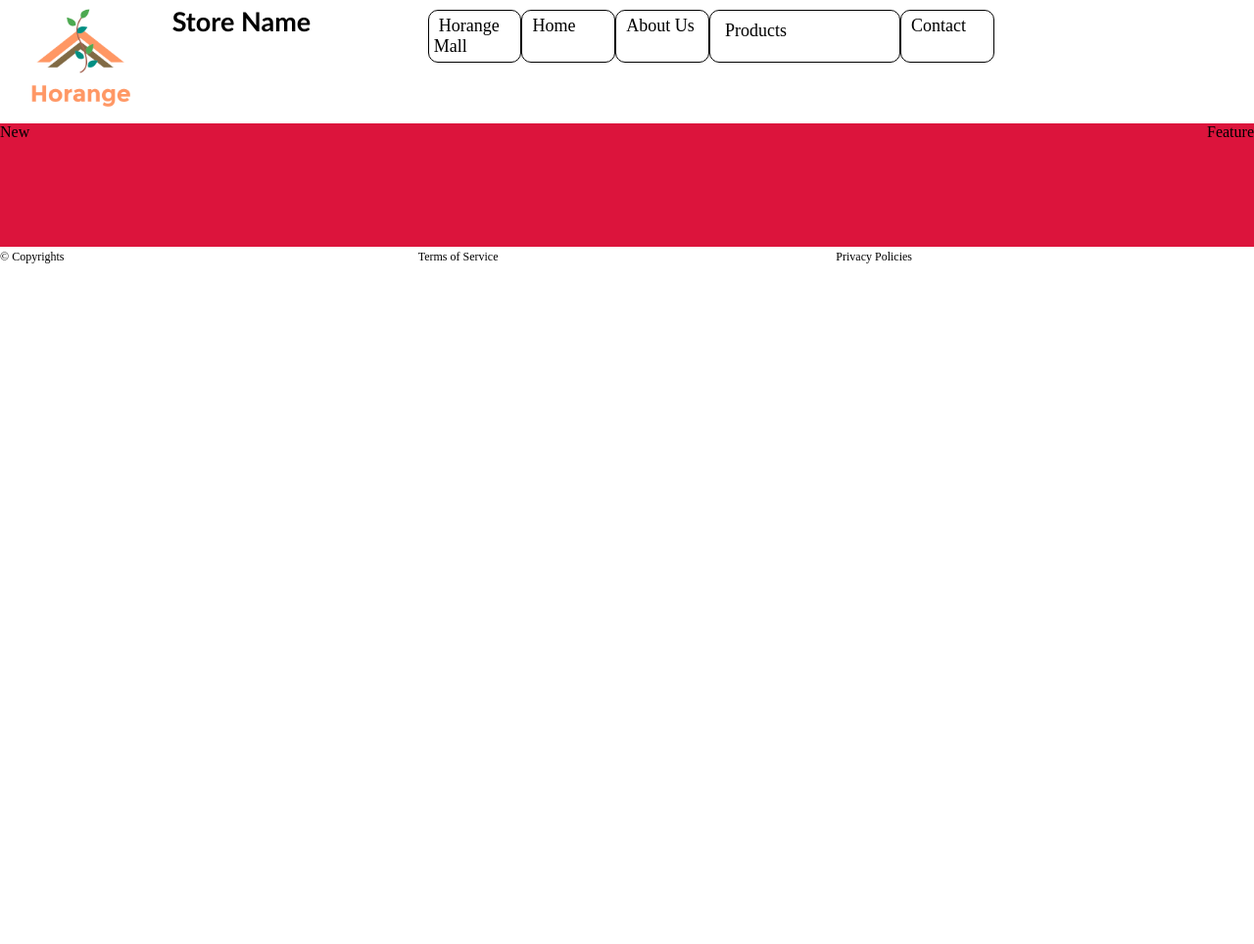
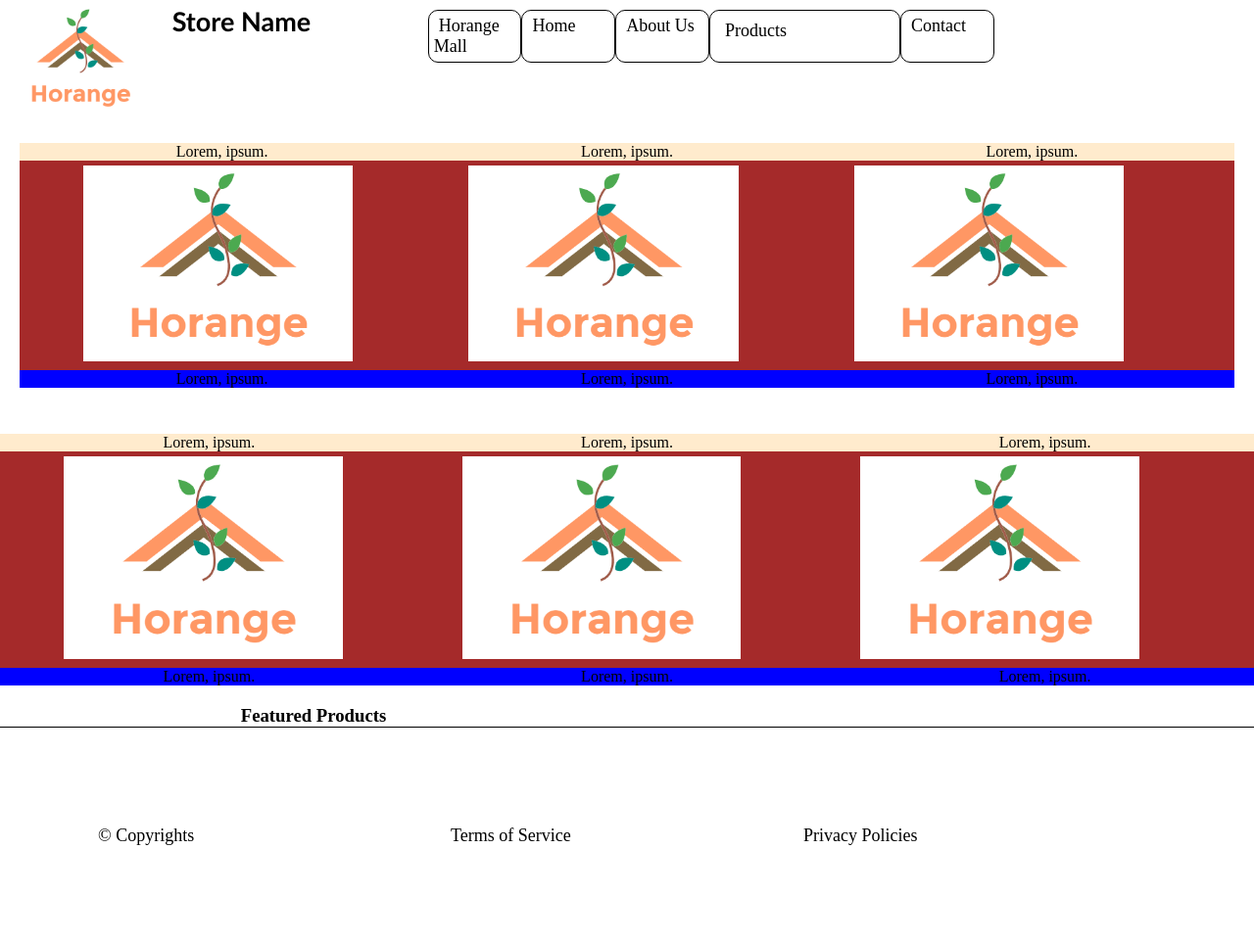
Before and after one commit to vinhvanle/COSC2430-A1, a PHP site: page /store-template.html in a window 1280 px wide. Shown: the whole page at 98% size. Before the commit the page ends 269 px from the top, so only its background shows below. Run offline with PHP 8.4, Linux system fonts and the light colour scheme.

Commit message:
finished store template

```diff
--- a/store-template.html
+++ b/store-template.html
@@ -43,9 +43,56 @@
             </div>
 
             <div class="store-content">
-                <div class="store-new">New</div>
-                <div class="store-feature">Feature</div>
+                <h3>Featured Products</h3>
+                <div class="section1">
+                    <div class="item-name">
+                        <div class="item">Lorem, ipsum.</div>
+                        <div class="item">Lorem, ipsum.</div>
+                        <div class="item">Lorem, ipsum.</div>
+                    </div>
+                    <div class="gallery">
+                        <div class="photo">
+                            <img src="img/logo.png" alt="">
+                        </div>
+                        <div class="photo">
+                            <img src="img/logo.png" alt="">
+                        </div>
+                        <div class="photo">
+                            <img src="img/logo.png" alt="">
+                        </div>
+                    </div>
+                    <div class="price">
+                        <div class="item">Lorem, ipsum.</div>
+                        <div class="item">Lorem, ipsum.</div>
+                        <div class="item">Lorem, ipsum.</div>
+                    </div>
+                </div>
+                <div class="section2">
+                    <div class="item-name">
+                        <div class="item">Lorem, ipsum.</div>
+                        <div class="item">Lorem, ipsum.</div>
+                        <div class="item">Lorem, ipsum.</div>
+                    </div>
+                    <div class="gallery">
+                        <div class="photo">
+                            <img src="img/logo.png" alt="">
+                        </div>
+                        <div class="photo">
+                            <img src="img/logo.png" alt="">
+                        </div>
+                        <div class="photo">
+                            <img src="img/logo.png" alt="">
+                        </div>
+                    </div>
+                    <div class="price">
+                        <div class="item">Lorem, ipsum.</div>
+                        <div class="item">Lorem, ipsum.</div>
+                        <div class="item">Lorem, ipsum.</div>
+                    </div>
+                </div>
             </div>
+
+
 
             <div class="store-footer">
                 <div class="store-copyright">
--- a/style/style-store.css
+++ b/style/style-store.css
@@ -5,9 +5,10 @@
     padding: 0;
 }
 
+
 main{
     display: grid;
-    grid-template-rows: repeat(3, 1fr);
+    grid-template-rows: 0.1fr 2fr 0.1fr;
     grid-template-columns: 1fr;
 
 }
@@ -23,6 +24,7 @@ main{
 }
 .store-logo{
     grid-area: logo;
+
 }
 .store-name{
     grid-area: name;
@@ -91,9 +93,7 @@ main{
     grid-gap: 20px;
   }
 
-.store-dropdown{
-    float: left;
-  }
+
 
   .store-dropdown-content{
     display: none;
@@ -135,7 +135,7 @@ main{
   .store-dropdown a{
     text-decoration: none;
     color:white;
-    font-size: 18px;
+    font-size:18px;
   }
 
   .store-dropdown a:hover{
@@ -172,17 +172,65 @@ main{
 .store-content{
     display: grid;
     grid-template-rows: 1fr 1fr;
-    grid-template-columns: 1fr;
-    background-color: crimson;
+    grid-template-columns: 1fr 1fr;
+    grid-template-areas:
+    "section1 section1"
+    "section2 section2";
+    place-items: center;
 }
 
-.store-new{
-    grid-row: 1/3;
+.section1{
+    grid-area: section1;
+    display: grid;
+    grid-template-columns: 1fr 1fr 1fr;
+    grid-template-rows: 0.1fr 1fr 0.1fr;
+    grid-template-areas:
+    "name name name name name"
+    "gallery gallery gallery gallery gallery"
+    "price price price price price";
+
+    padding: 20px;
 }
 
-.store-feature{
-    grid-row: 1/3;
+.item-name{
+    grid-area: name;
+    display: grid;
+    grid-template-columns: repeat(3, 1fr);
+    grid-template-rows: 0.2fr;
+    background-color: blanchedalmond;
+    place-items: center;
 }
+
+.gallery{
+    grid-area: gallery;
+    display: grid;
+    grid-template-columns: repeat(3 ,minmax(100px, 500px));
+    grid-template-rows: 1fr;
+    place-items: center;
+    place-content: center;
+    background-color: brown;
+    place-items: center;
+    padding-left: 60px;
+}
+
+.gallery img{
+    width: 70%;
+    padding: 5px;
+}
+.price{
+    grid-area: price;
+    display: grid;
+    grid-template-columns: repeat(3,1fr);
+    background-color: blue;
+    place-items: center;
+}
+
+
+
+.section2{
+    grid-area: section2;
+}
+
 
 /* Footer style */
 
@@ -192,6 +240,9 @@ main{
     grid-template-rows: 1fr;
     grid-template-areas:
     "copyright tos privacy" ;
+    padding: 100px;
+    border-top: 1px solid black;
+
 
 
 }
@@ -207,6 +258,6 @@ main{
 
 .store-copyright a, .store-tos a, .store-privacy a{
     text-decoration: none;
-    font-size: 12px;
+    font-size: 18px;
     color: black;
 }
```
Also changed, not shown: navbar.css (+16 -5 lines).
